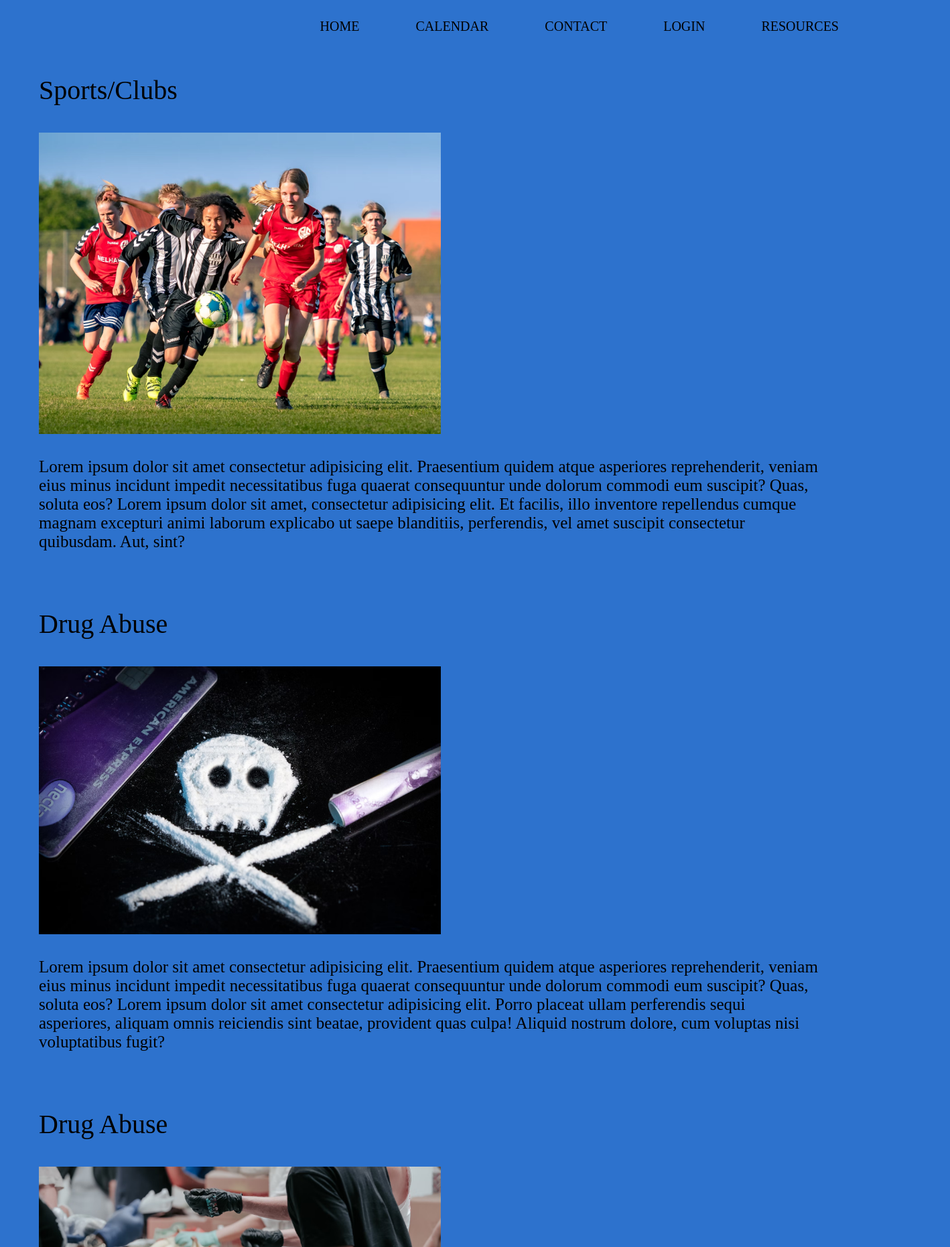
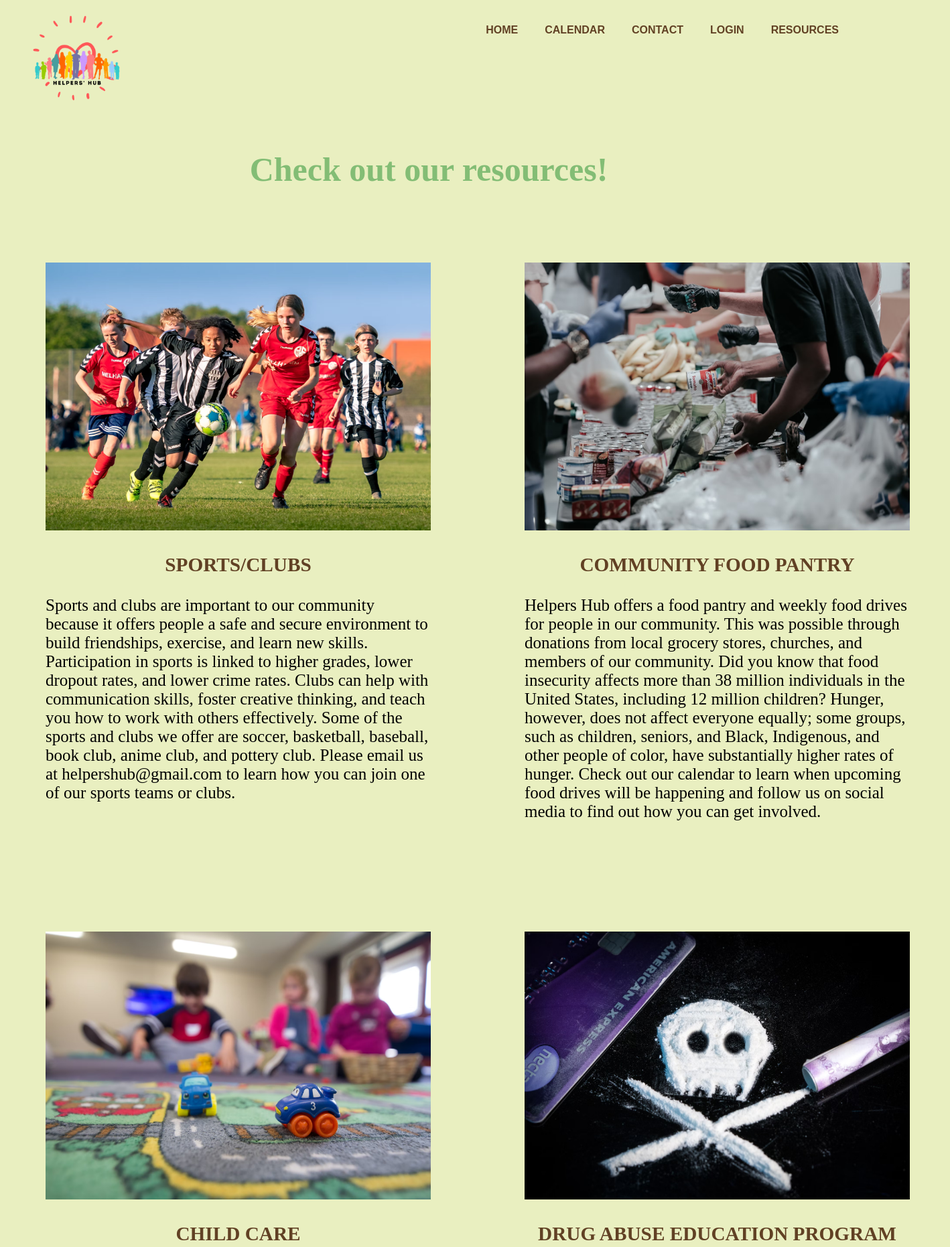
Before and after one commit to chrism3lo/codeForJustice, a plain HTML site: page resources.html in a window 1280 px wide. Shown: the top 1862 px of the page at 67% size, 1418 px wide, since content can reach past the window. Drawn offline with Linux system fonts and the light colour scheme.

Commit message:
updated resources

```diff
--- a/resources.css
+++ b/resources.css
@@ -1,54 +1,101 @@
+html,
 body {
-    background-color: rgb(45, 114, 205);
+    background-color: #E9EFC0;
+    margin-top: 0;
 }
 
-nav {
-    float: right;
+ul {
+    display: flex;
+    justify-content: flex-end;
 }
 
-nav ul {
-    margin: 0;
-    padding-right: 0;
-    list-style: none;
+ul>li {
+    padding: 20px;
+    list-style-type: none;
+    text-transform: uppercase;
+    font-weight: bold;
+    font-family: sans-serif;
 }
 
-nav li {
-    display: inline-block;
-    margin-left: 60px;
-    padding-top: 20px;
-    padding-right: 20px;
+.logo {
+    float: left;
+    width: 14vw;
+    height: 22vh;
+    position: relative;
+    margin-left: 20px;
 }
 
-nav a {
-    color: black;
-    text-decoration: none;
-    font-size: 20px
+/* title { */
+h1 {
+    font-size: 50px;
+    text-align: center;
+    margin-top: 150px;
+    color: #83BD75;
 }
 
-nav a:hover {
+.gridContainer {
+    display: grid;
+    grid-template-columns: 1fr 1fr;
+    gap: 20px;
+    /* height: 500px; */
+    margin-top: 50px;
+}
+
+
+
+a {
+    background: transparent;
+    padding-bottom: 2px;
+    text-decoration: none;
+    color: #614124;
+}
+
+h3 {
+    text-align: center;
+    color: #614124;
+}
+
+.box {
+    /* background-color: #97fc8a; */
+    padding: 50px;
+    margin: 10px;
+    color: black;
+    font-size: 25px;
+    display: block;
+    background: transparent;
+
+}
+
+
+section {
+    margin-top: 80px;
+    position: relative;
+
+}
+
+.footerContainer>ul {
+    display: flex;
+    justify-content: flex-start;
+    position: relative;
     color: white;
 }
 
-.box-1 {
-    margin-top: 20px;
-    font-size: 40px;
-    padding-left: 50px;
-    color: black;
-    display: inline-block;
-
-
+.custom-shape-divider-bottom-1653164264 {
+    position: absolute;
+    /* bottom: 0; */
+    left: 0;
+    width: 100%;
+    overflow: hidden;
+    line-height: 0;
 }
 
-.resource-image {
-    width: 600px;
-
+.custom-shape-divider-bottom-1653164264 svg {
+    position: relative;
+    display: block;
+    width: calc(151% + 1.3px);
+    height: 177px;
 }
 
-.resource-summary {
-    font-size: 25px;
-    padding-left: 50px;
-    padding-right: 50px;
-    margin-bottom: 20px;
-    color: black;
-
+.custom-shape-divider-bottom-1653164264 .shape-fill {
+    fill: #B4E197;
 }
--- a/resources.html
+++ b/resources.html
@@ -5,74 +5,101 @@
     <meta charset="UTF-8">
     <meta http-equiv="X-UA-Compatible" content="IE=edge">
     <meta name="viewport" content="width=device-width, initial-scale=1.0">
-    <title>Resources</title>
     <link rel="stylesheet" href="resources.css">
+    <title>Document</title>
+    <script src="https://kit.fontawesome.com/6e0c88a62f.js" crossorigin="anonymous"></script>
 </head>
 
 <body>
+    <header>
+        <!-- logo -->
+        <img class="logo" src="/resourceimages/Jodi's Hangout Spot.png" alt="Helpers Hub logo">
+
+        <!-- navagation bar -->
         <nav>
-        <ul>
-            <li><a href="index.html">HOME</a></li>
-            <li><a href="calendar.html">CALENDAR</a></li>
-            <li><a href="contact.html">CONTACT</a></li>
-            <li><a href="login.html">LOGIN</a></li>
-            <li><a href="resources.html">RESOURCES</a></li>
+            <ul class="navBar">
+                <li><a href="index.html">Home</a></li>
+                <li><a href="calendar.html">Calendar</a></li>
+                <li><a href="contact.html">Contact</a></li>
+                <li><a href="login.html">Login</a></li>
+                <li><a href="resources.html">Resources</a></li>
             </ul>
         </nav>
+    </header>
 
-    <div class="box-1">
-        <p>Sports/Clubs</p>
-        <img class="resource-image" src="sports.avif" alt="kids playing soccer">
-    </div>
-    <div class="resource-summary">
-        <p>Lorem ipsum dolor sit amet consectetur adipisicing elit. Praesentium quidem atque asperiores reprehenderit,
-            veniam eius minus incidunt impedit necessitatibus fuga quaerat consequuntur unde dolorum commodi eum
-            suscipit? Quas, soluta eos? Lorem ipsum dolor sit amet, consectetur adipisicing elit. Et facilis, illo
-            inventore repellendus cumque magnam excepturi animi laborum explicabo ut saepe blanditiis, perferendis, vel
-            amet suscipit consectetur quibusdam. Aut, sint?
-        </p>
+    <!-- title -->
+    <h1>Check out our resources!</h1>
+
+    <!-- resources grid -->
+    <div class="gridContainer">
+        <div class="box">
+            <img src="/resourceimages/sports.avif" width="575px" height="400px">
+            <h3>SPORTS/CLUBS</h3>
+            <p>Sports and clubs are important to our community because it offers people a safe and secure environment to
+                build friendships, exercise, and learn new skills. Participation in sports is linked to higher grades,
+                lower dropout rates, and lower crime rates. Clubs can help with communication skills, foster creative
+                thinking, and teach you how to work with others effectively. Some of the sports and clubs we offer are
+                soccer, basketball, baseball, book club, anime club, and pottery club. Please email us at
+                helpershub@gmail.com to learn how you can join one of our sports teams or clubs.</p>
         </div>
 
-    <div class="box-1">
-        <p>Drug Abuse</p>
-        <img class="resource-image" src="drugabuse.avif" alt="drug abuse">
-    </div>
-    <div class="resource-summary">
-        <p>Lorem ipsum dolor sit amet consectetur adipisicing elit. Praesentium quidem atque asperiores
-            reprehenderit,
-            veniam eius minus incidunt impedit necessitatibus fuga quaerat consequuntur unde dolorum commodi eum
-            suscipit? Quas, soluta eos? Lorem ipsum dolor sit amet consectetur adipisicing elit. Porro placeat ullam
-            perferendis sequi asperiores, aliquam omnis reiciendis sint beatae, provident quas culpa! Aliquid nostrum
-            dolore, cum voluptas nisi voluptatibus fugit?
-        </p>
+        <div class="box">
+            <img src="/resourceimages/fooddrive.avif" width="575px" height="400px">
+            <h3>COMMUNITY FOOD PANTRY</h3>
+            <p>Helpers Hub offers a food pantry and weekly food drives for people in our community. This was possible
+                through donations from local grocery stores, churches, and members of our community. Did you know that
+                food insecurity affects more than 38 million individuals in the United States, including 12 million
+                children? Hunger, however, does not affect everyone equally; some groups, such as children, seniors, and
+                Black, Indigenous, and other people of color, have substantially higher rates of hunger. Check out our
+                calendar to learn when upcoming food drives will be happening and follow us on social media to find out
+                how you can get involved.</p>
         </div>
 
-    <div class="box-1">
-        <p>Drug Abuse</p>
-        <img class="resource-image" src="fooddrive.avif" alt="food drive">
-    </div>
-    <div class="resource-summary">
-        <p>Lorem ipsum dolor sit amet consectetur adipisicing elit. Praesentium quidem atque asperiores
-            reprehenderit,
-            veniam eius minus incidunt impedit necessitatibus fuga quaerat consequuntur unde dolorum commodi eum
-            suscipit? Quas, soluta eos? Lorem ipsum dolor sit amet consectetur adipisicing elit. Porro placeat ullam
-            perferendis sequi asperiores, aliquam omnis reiciendis sint beatae, provident quas culpa! Aliquid nostrum
-            dolore, cum voluptas nisi voluptatibus fugit?
-        </p>
+        <div class="box">
+            <img src="/resourceimages/childcare.avif" width="575px" height="400px">
+            <h3>CHILD CARE</h3>
+            <p>A big issue in our community is finding affordable child care for families. According to a BPC/Morning
+                Consult survey conducted in October 2019, nearly one-third of families earning less than $50,000 a year
+                find it extremely difficult to pay for child care, compared to only 10% of high-income families. In
+                addition, according to the survey, 67 percent of low-income families reduced their expenditure on
+                necessities like food and transportation to pay for child care. These alarming statistics are why we are
+                excited to announce that we are now offering free child care at our center. Click here to fill out a
+                child care form.</p>
         </div>
 
-    <div class="box-1">
-        <p>Child Care</p>
-        <img class="resource-image" src="childcare.avif" alt="daycare">
+        <div class="box">
+            <img src="/resourceimages/drugabuse.avif" width="575px" height="400px">
+            <h3>DRUG ABUSE EDUCATION PROGRAM</h3>
+            <p>One of the programs we offer here at Helpers Hub community center is a drug abuse education program.
+                Studies have shown that teenagers and people with mental health disorders are at a higher risk for drug
+                use and addiction than any other group. We believe this program can play a big part in preventing
+                potential drug and substance abuse in our community's youth. Check out our calendar page to find out
+                what
+                days classes are available.</p>
         </div>
-    <div class="resource-summary">
-        <p>Lorem ipsum dolor sit amet consectetur adipisicing elit. Praesentium quidem atque asperiores
-            reprehenderit,
-            veniam eius minus incidunt impedit necessitatibus fuga quaerat consequuntur unde dolorum commodi eum
-            suscipit? Quas, soluta eos? Lorem ipsum dolor sit amet consectetur adipisicing elit. Porro placeat ullam
-            perferendis sequi asperiores, aliquam omnis reiciendis sint beatae, provident quas culpa! Aliquid nostrum
-            dolore, cum voluptas nisi voluptatibus fugit?
-        </p>
+
+
+
+        <!-- bottom wave -->
+
+        <section>
+            <div class="custom-shape-divider-bottom-1653164264">
+                <svg data-name="Layer 1" xmlns="http://www.w3.org/2000/svg" viewBox="0 0 1200 120"
+                    preserveAspectRatio="none">
+                    <path
+                        d="M985.66,92.83C906.67,72,823.78,31,743.84,14.19c-82.26-17.34-168.06-16.33-250.45.39-57.84,11.73-114,31.07-172,41.86A600.21,600.21,0,0,1,0,27.35V120H1200V95.8C1132.19,118.92,1055.71,111.31,985.66,92.83Z"
+                        class="shape-fill"></path>
+                </svg>
+            </div>
+        </section>
+        <!-- social media links -->
+        <div class="footerContainer">
+            <ul>
+                <li><a href="www.facebook.com"><i class="fa-brands fa-facebook-square fa-xl"></i></a></li>
+                <li><a href="www.twitter.com"><i class="fa-brands fa-twitter-square fa-xl"></i></a></li>
+                <li><a href="www.instagram.com"><i class="fa-brands fa-instagram-square fa-xl"></i></a></li>
+                <li><a href="www.linkedIn.com"><i class="fa-brands fa-linkedin fa-xl"></i></a></li>
+            </ul>
         </div>
 </body>
 
```
Also changed, not shown: resourceimages/Jodi's Hangout Spot.png (added), resourceimages/childcare.avif (renamed from childcare.avif), resourceimages/drugabuse.avif (renamed from drugabuse.avif), resourceimages/fooddrive.avif (renamed from fooddrive.avif), resourceimages/sports.avif (renamed from sports.avif). Lines whose indentation alone changed are shown as unchanged.
